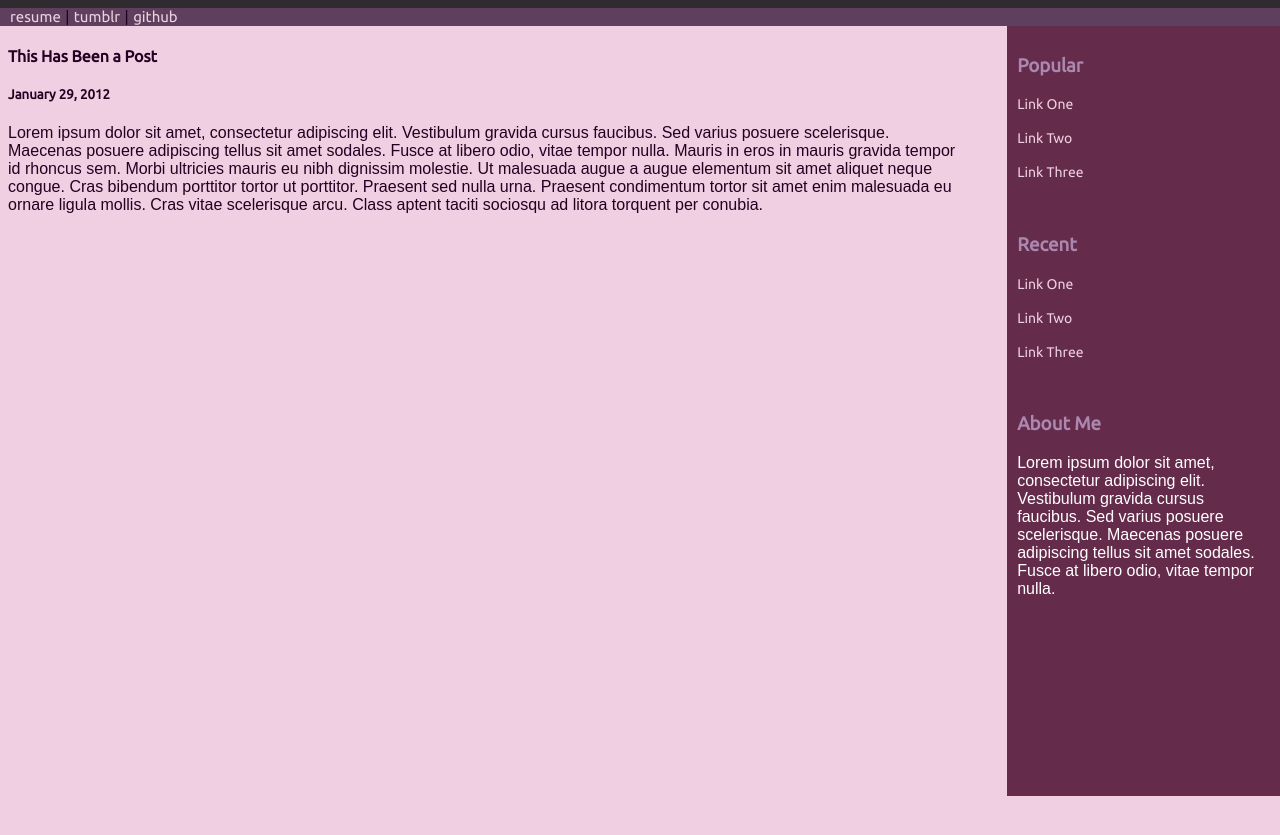
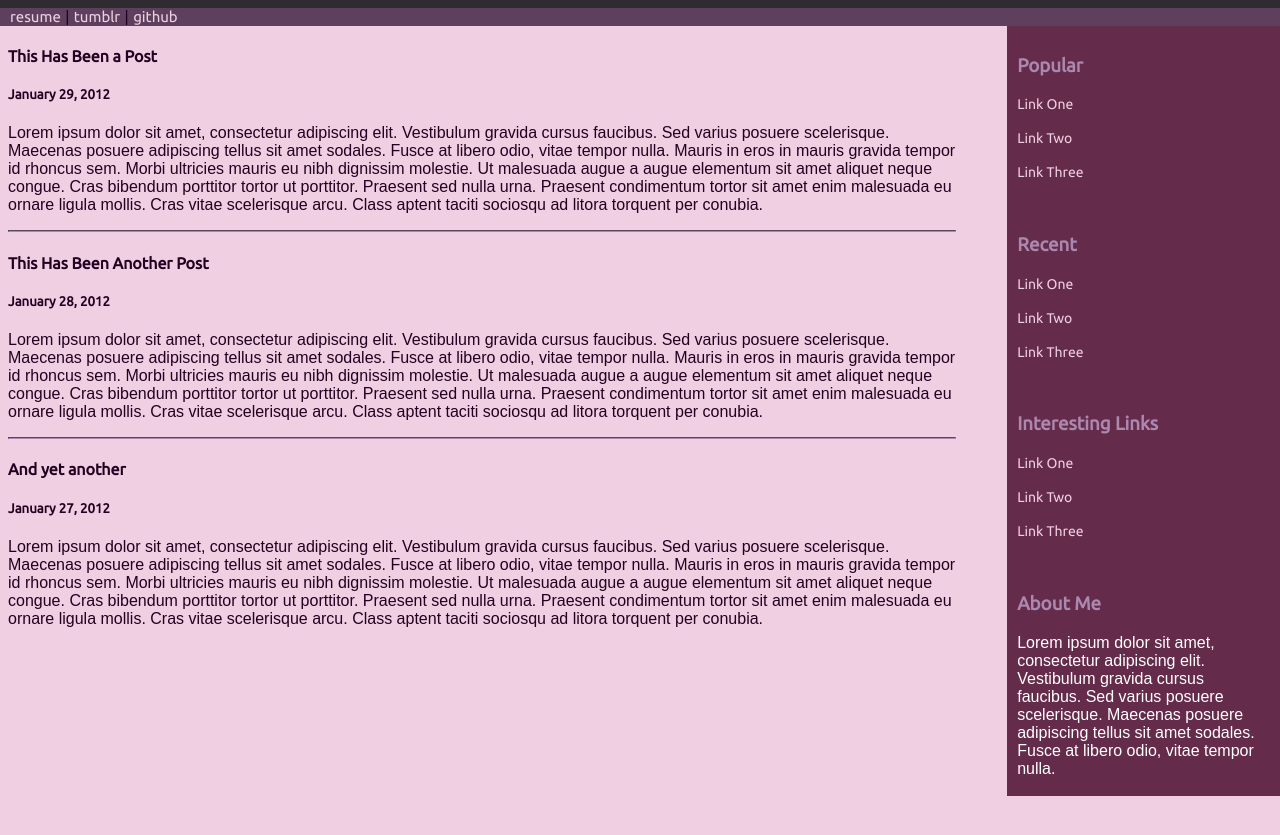
Before and after one commit to tazal/svb-lab1-blog, a plain HTML site: page index.html in a window 1280 px wide. Shown: the part 89-924 px from the top of the page. Drawn offline with Linux system fonts and the light colour scheme; a web font is replaced by a local one.

Commit message:
Added more fake blog posts and formatted the hr tag using CSS.

```diff
--- a/index.html
+++ b/index.html
@@ -32,6 +32,38 @@
         tortor sit amet enim malesuada eu ornare ligula
         mollis. Cras vitae scelerisque arcu. Class aptent
         taciti sociosqu ad litora torquent per conubia.</p>
+        <hr>
+        <h4>This Has Been Another Post</h4>
+        <h5>January 28, 2012</h5>
+        <p>Lorem ipsum dolor sit amet, consectetur adipiscing
+        elit. Vestibulum gravida cursus faucibus. Sed varius
+        posuere scelerisque. Maecenas posuere adipiscing
+        tellus sit amet sodales. Fusce at libero odio,
+        vitae tempor nulla. Mauris in eros in mauris
+        gravida tempor id rhoncus sem. Morbi ultricies
+        mauris eu nibh dignissim molestie. Ut malesuada
+        augue a augue elementum sit amet aliquet neque
+        congue. Cras bibendum porttitor tortor ut porttitor.
+        Praesent sed nulla urna. Praesent condimentum
+        tortor sit amet enim malesuada eu ornare ligula
+        mollis. Cras vitae scelerisque arcu. Class aptent
+        taciti sociosqu ad litora torquent per conubia.</p>
+        <hr>
+        <h4>And yet another</h4>
+        <h5>January 27, 2012</h5>
+        <p>Lorem ipsum dolor sit amet, consectetur adipiscing
+        elit. Vestibulum gravida cursus faucibus. Sed varius
+        posuere scelerisque. Maecenas posuere adipiscing
+        tellus sit amet sodales. Fusce at libero odio,
+        vitae tempor nulla. Mauris in eros in mauris
+        gravida tempor id rhoncus sem. Morbi ultricies
+        mauris eu nibh dignissim molestie. Ut malesuada
+        augue a augue elementum sit amet aliquet neque
+        congue. Cras bibendum porttitor tortor ut porttitor.
+        Praesent sed nulla urna. Praesent condimentum
+        tortor sit amet enim malesuada eu ornare ligula
+        mollis. Cras vitae scelerisque arcu. Class aptent
+        taciti sociosqu ad litora torquent per conubia.</p>
     </div>
     <div id="sidebar">
       <h3>Popular</h3>
@@ -48,6 +80,13 @@
         <p><a href="www.google.com">Link Three</a></p>
       </span>
       <br>
+      <h3>Interesting Links</h3>
+      <span class="sidebarlinks">
+        <p><a href="www.google.com">Link One</a></p>
+        <p><a href="www.google.com">Link Two</a></p>
+        <p><a href="www.google.com">Link Three</a></p>
+      </span>
+      <br>
       <h3>About Me</h3>
       <p class="stext">Lorem ipsum dolor sit amet, consectetur adipiscing
         elit. Vestibulum gravida cursus faucibus. Sed varius
--- a/style.css
+++ b/style.css
@@ -110,3 +110,7 @@ a{
 p {
   font-family:"Droid Sans", sans-serif;
 }
+
+hr {
+  border-color:#AA88AF;
+}
```
